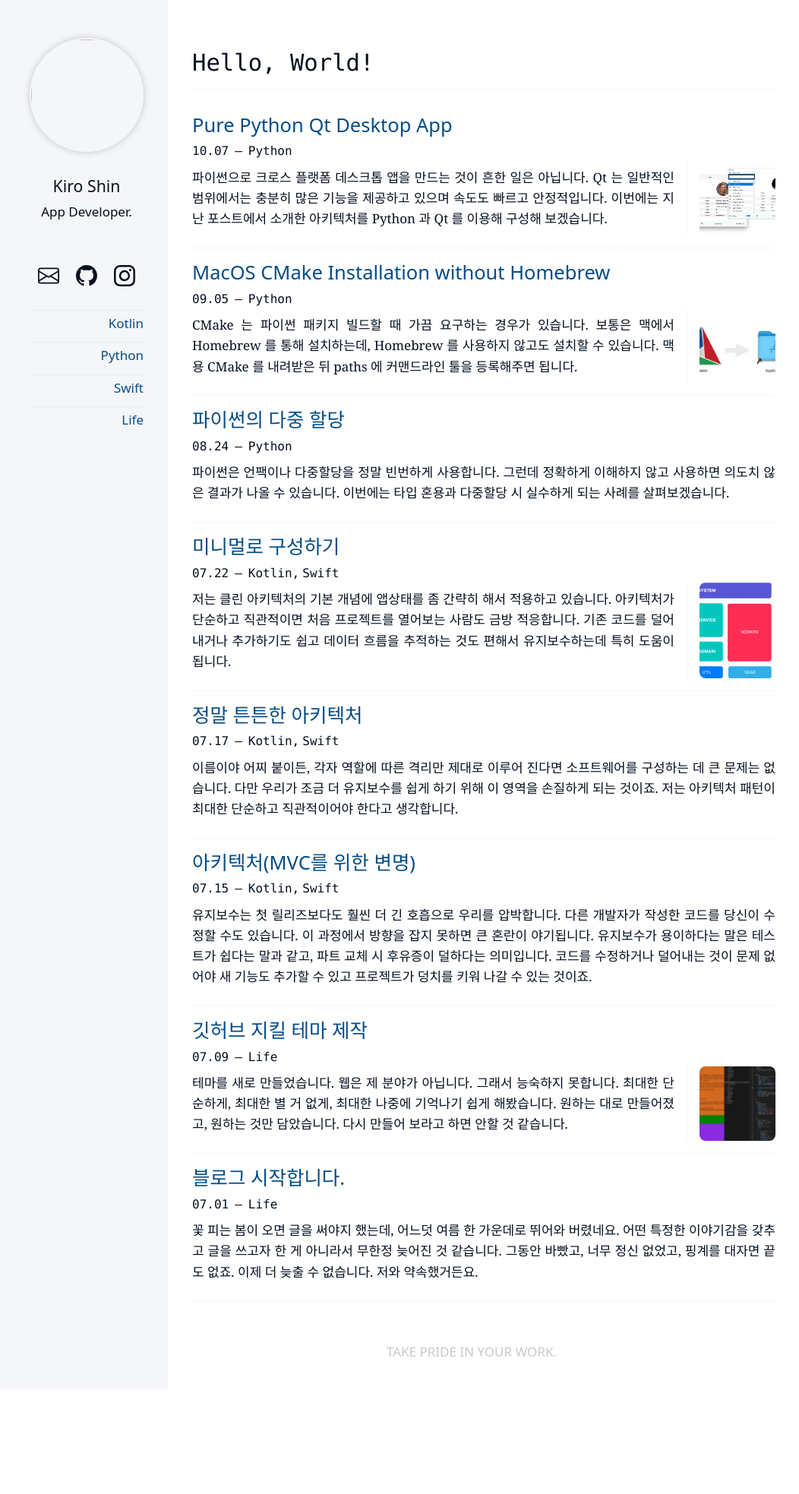
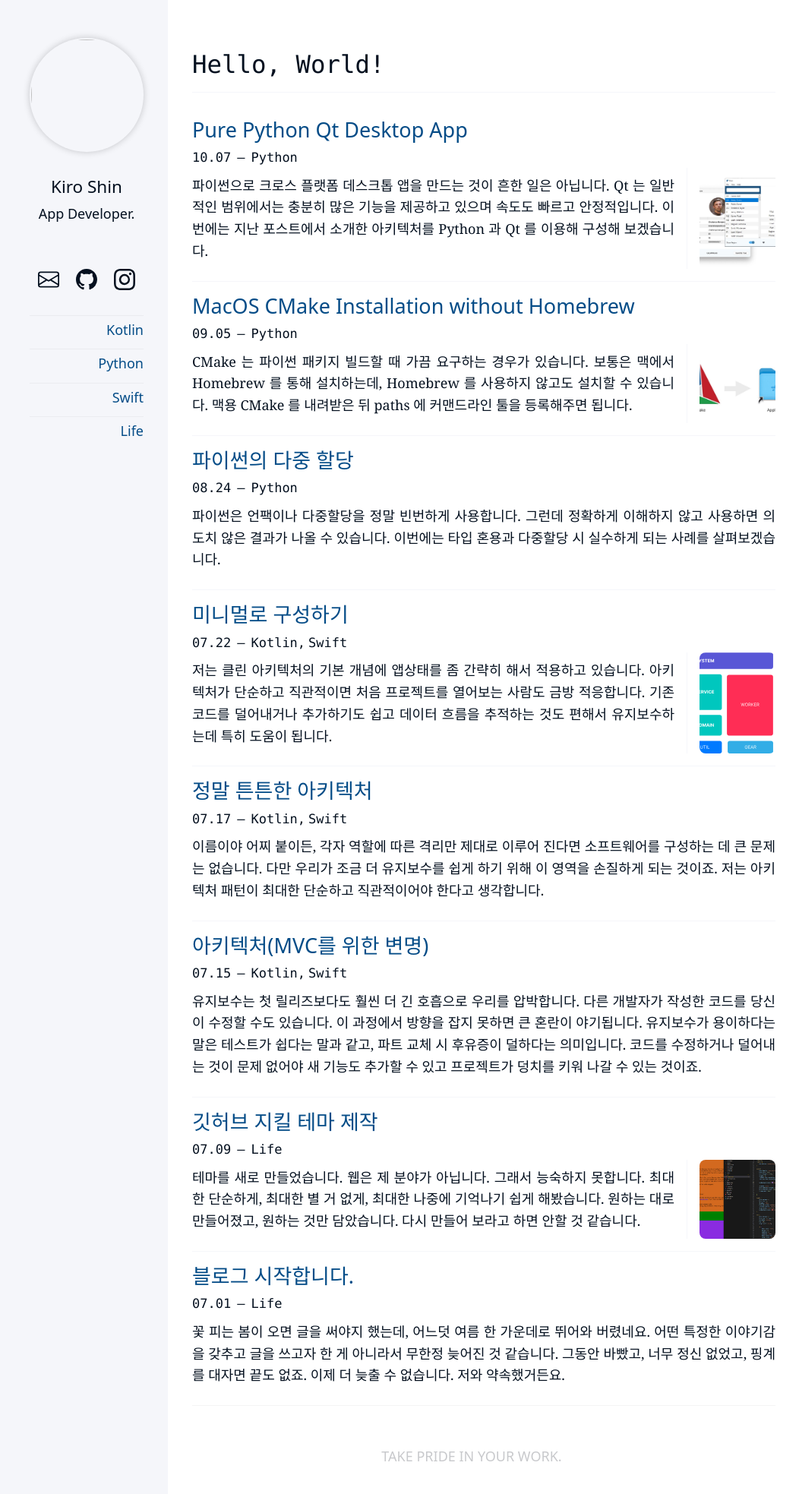
Before and after one commit to kiroshin/kiroshin.github.io, a Jekyll site: the page built from index.html, in a window 1280 px wide. Shown: the whole page at 76% size, without its empty margins (99-1151 px from the left). Built offline with Jekyll 4.4.1, drawn with Linux system fonts in a browser that asks for light colours; before the commit the page ends 1829 px from its top, so only the background shows below that.

Commit message:
Update _variables.scss

```diff
--- a/_sass/_variables.scss
+++ b/_sass/_variables.scss
@@ -12,9 +12,9 @@
 $radius-small-size: 8px;
 $radius-half: 50%;
 $text-font-size-code: 14px;
-$text-font-size-small: 16px;
-$text-font-size-medium: 17px;
-$text-font-size-large: 18px;
+$text-font-size-small: 17px;
+$text-font-size-medium: 18px;
+$text-font-size-large: 19px;
 $text-font-size-extra: 20px;
 $head-font-h0: 1.8em;
 $head-font-h1: 1.5em;
```
